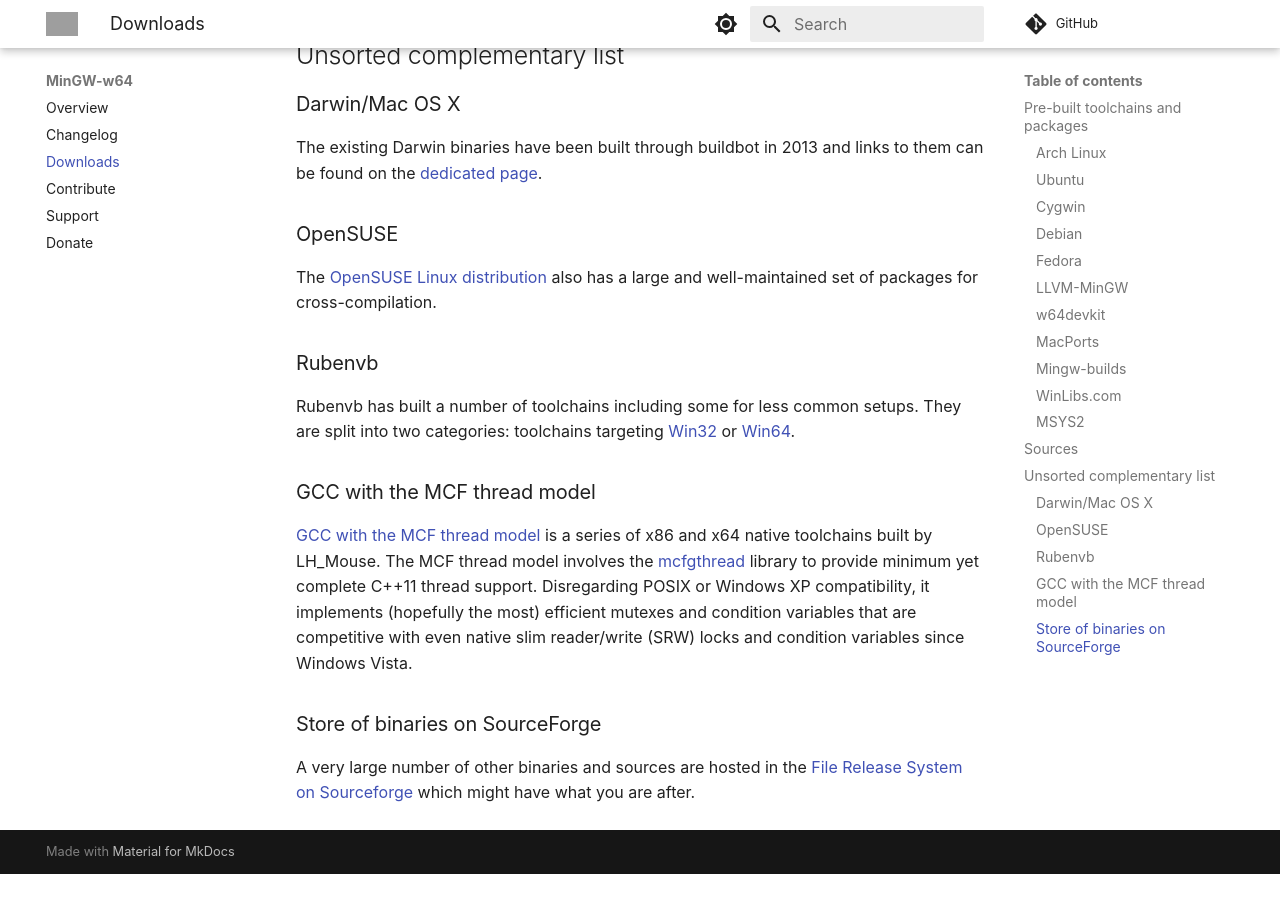
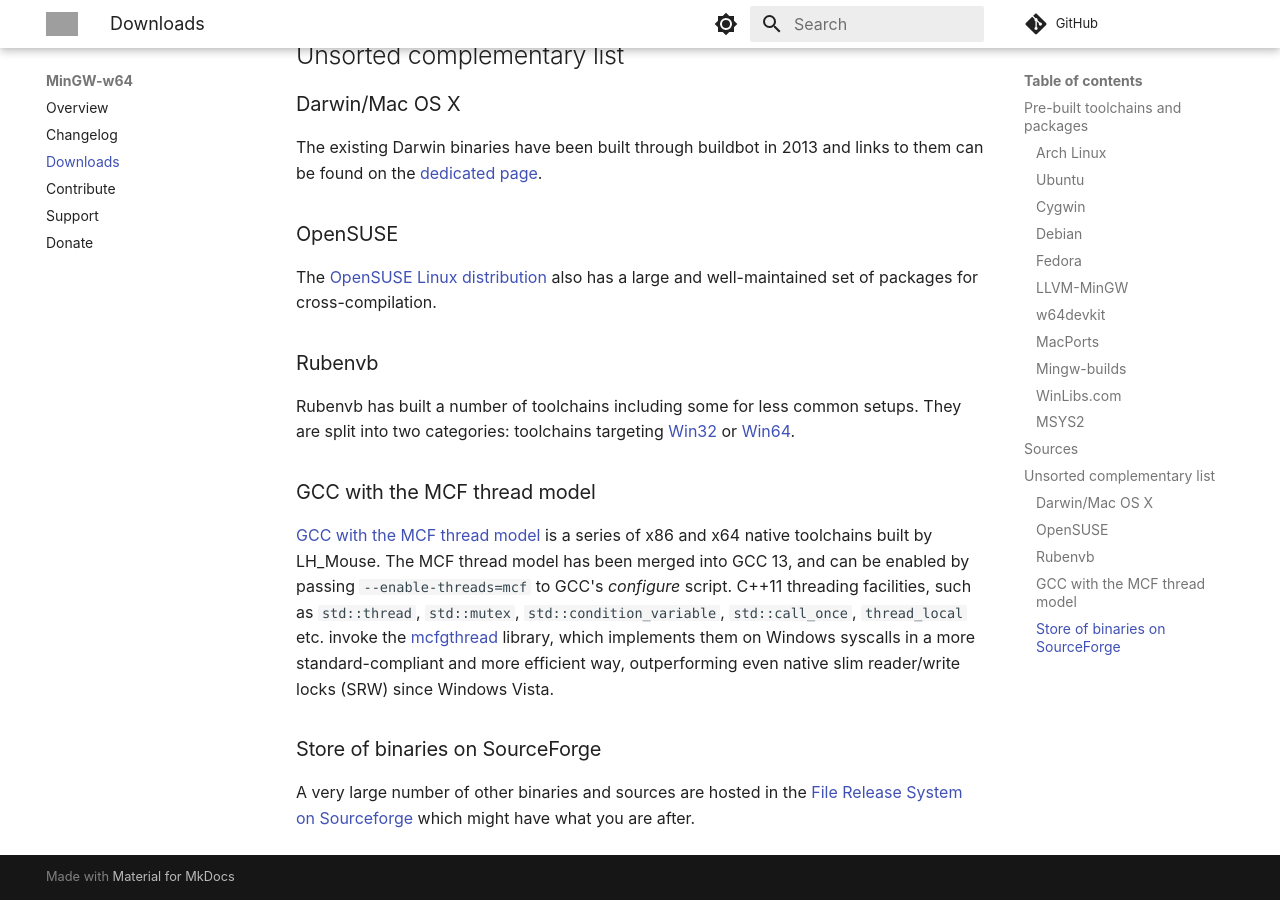
Before and after one commit to mingw-w64/mingw-w64.github.io, an MkDocs documentation site: the page built from web/downloads.md, in a window 1280 px wide and 900 px high, scrolled down 4817 px. Built offline with MkDocs 1.6.1 and Material for MkDocs 9.7.7, drawn with Linux system fonts in a browser that asks for light colours; comment, search, counter and statistics services are not loaded; before the commit the page ends 5691 px from its top, so only the background shows below that; grey boxes are pictures that could not be loaded.

Commit message:
downloads: Update description for GCC with the MCF thread model
Signed-off-by: LIU Hao <lh_mouse@126.com>

```diff
--- a/web/downloads.md
+++ b/web/downloads.md
@@ -405,13 +405,15 @@
 
 ### GCC with the MCF thread model
 
-[GCC with the MCF thread model](https://gcc-mcf.lhmouse.com/) is a series of x86
-and x64 native toolchains built by LH_Mouse. The MCF thread model involves the
-[mcfgthread](https://github.com/lhmouse/mcfgthread/) library to provide minimum
-yet complete C++11 thread support. Disregarding POSIX or Windows XP
-compatibility, it implements (hopefully the most) efficient mutexes and
-condition variables that are competitive with even native slim reader/write
-(SRW) locks and condition variables since Windows Vista.
+[GCC with the MCF thread model](https://gcc-mcf.lhmouse.com/) is a series of
+x86 and x64 native toolchains built by LH_Mouse. The MCF thread model has been
+merged into GCC 13, and can be enabled by passing `--enable-threads=mcf` to
+GCC's _configure_ script. C++11 threading facilities, such as `std::thread`,
+`std::mutex`, `std::condition_variable`, `std::call_once`, `thread_local` etc.
+invoke the [mcfgthread](https://github.com/lhmouse/mcfgthread/) library, which
+implements them on Windows syscalls in a more standard-compliant and more
+efficient way, outperforming even native slim reader/write locks (SRW) since
+Windows Vista.
 
 ### Store of binaries on SourceForge
 
```
